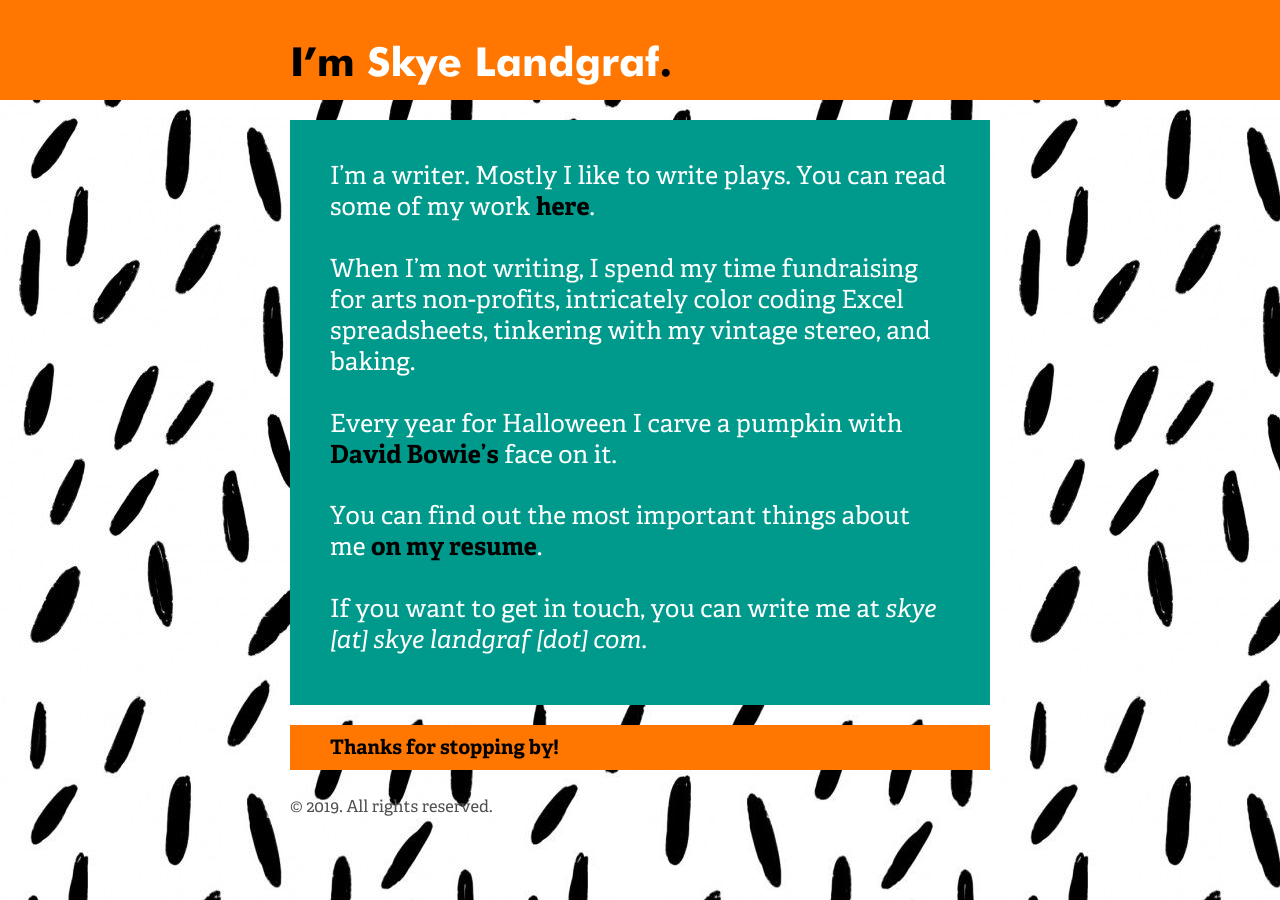
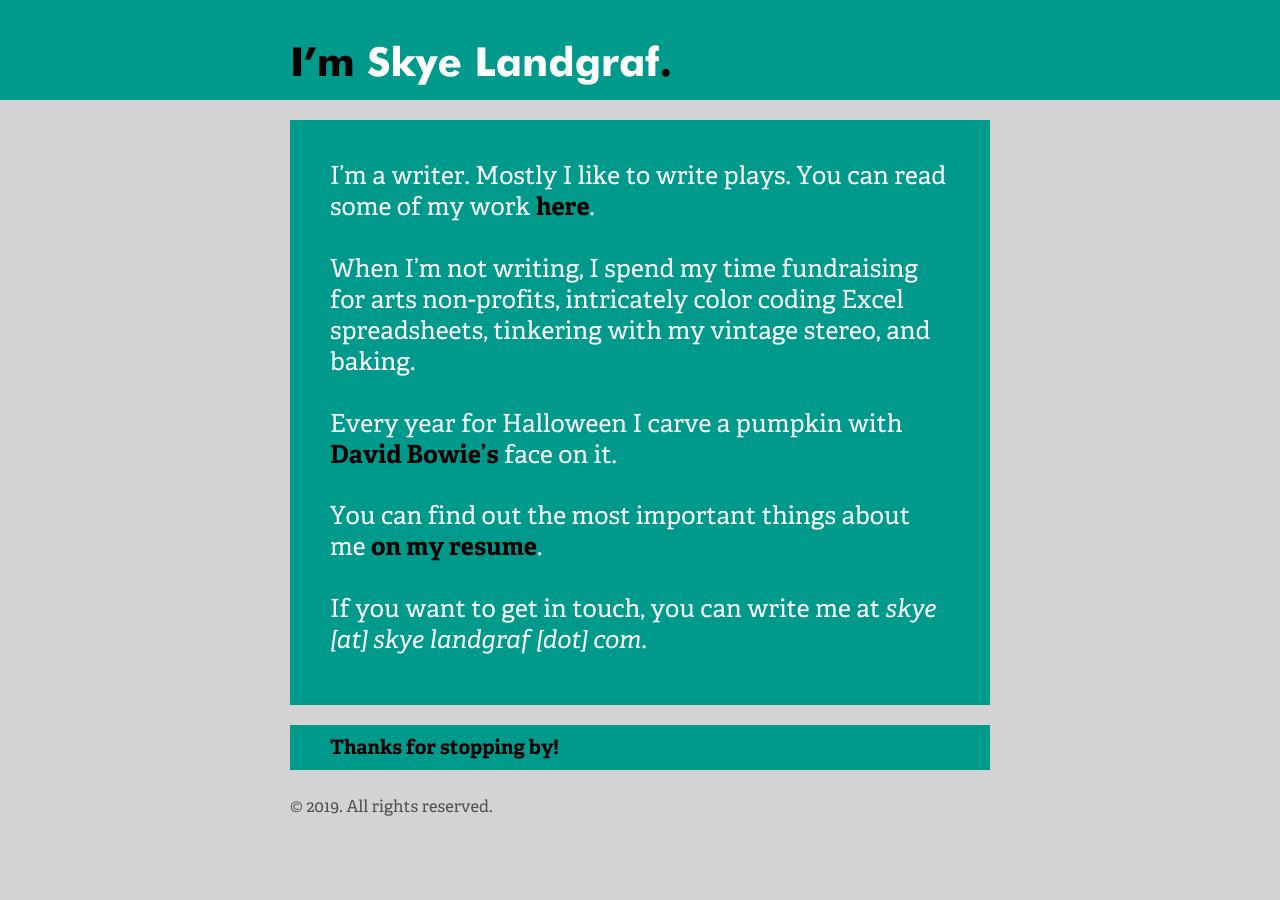
Before and after one commit to jeffreymoro/skyelandgraf-dot-com, a Jekyll site: the page built from index.html, in a window 1280 px wide. Built offline with Jekyll 4.4.1, drawn with Linux system fonts in a browser that asks for light colours; the list of posts is cut into pages by our own code.

Commit message:
make it less ugly

```diff
--- a/_sass/_custom.scss
+++ b/_sass/_custom.scss
@@ -94,7 +94,7 @@ a:hover {
 }
 
 .header {
-	background-color: #ff7600;
+	background-color: #009a8c;
 	margin-left: -1000rem;
 	margin-right: -1000rem;
 	margin-bottom: 1rem;
@@ -105,8 +105,7 @@ a:hover {
 }
 
 body {
-    background-image: url("public/img/tile.jpg");
-    background-repeat: repeat;
+    background-color: lightgray;
 }
 
 .body-text {
@@ -120,7 +119,7 @@ h5 {
 }
 
 .footer-text {
-	background-color: #ff7600;
+	background-color: #009a8c;
 	margin-bottom: 1rem;
 	margin-top: 1rem;
 	padding: 0.5rem 2rem 0.5rem 2rem;
```
Also changed, not shown: Gemfile.lock, public/img/tile.jpg (deleted).
